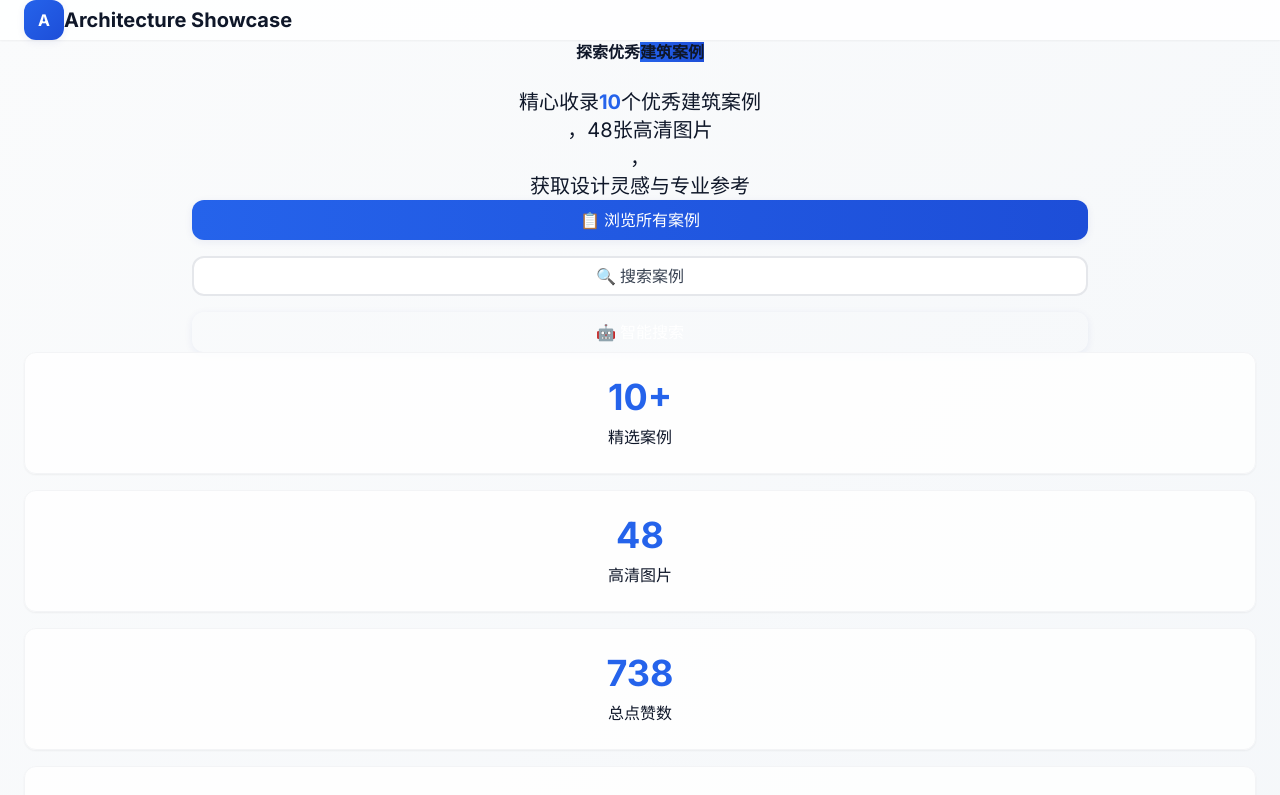
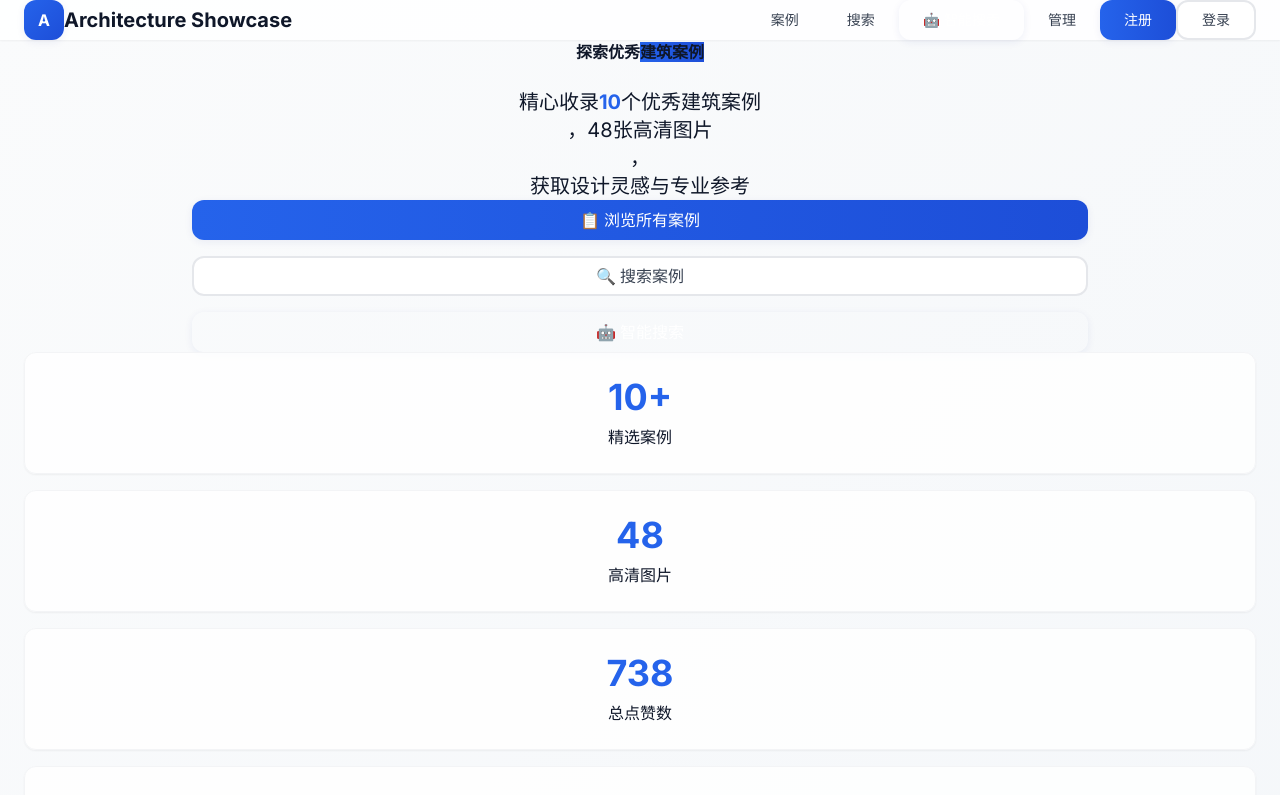
Before and after one commit to zyq84195-source/architecture-showcase, a Next.js app: page / in a window 1280 px wide. Shown: the top 795 px of the page. Built offline with nearby package versions, Linux system fonts and the light colour scheme.

Commit message:
fix: 导航栏所有屏幕可见，去掉hidden md:flex限制

```diff
--- a/app/page.tsx
+++ b/app/page.tsx
@@ -13,42 +13,42 @@ export default function HomePage() {
       {/* 优雅导航栏 */}
       <nav className="sticky top-0 z-50 bg-white/90 backdrop-blur-md border-b border-gray-100 shadow-sm">
         <div className="container mx-auto px-6">
-          <div className="flex items-center justify-between h-16">
+          <div className="flex items-center justify-between h-auto py-3 gap-4 flex-wrap">
             <Link href="/" className="flex items-center space-x-2 hover:opacity-80 transition-opacity">
               <div className="w-10 h-10 bg-gradient-to-br from-blue-600 to-blue-700 rounded-lg flex items-center justify-center shadow-elegant">
                 <span className="text-white font-bold text-lg">A</span>
               </div>
               <h1 className="text-xl font-bold text-gray-900">Architecture Showcase</h1>
             </Link>
-            <div className="hidden md:flex items-center space-x-1">
+            <div className="flex items-center space-x-1 flex-wrap gap-y-2">
               <Link href="/cases">
-                <Button variant="ghost" className="text-gray-700 hover:text-blue-600 hover:bg-blue-50">
+                <Button variant="ghost" className="text-gray-700 hover:text-blue-600 hover:bg-blue-50 text-sm">
                   案例
                 </Button>
               </Link>
               <Link href="/search">
-                <Button variant="ghost" className="text-gray-700 hover:text-blue-600 hover:bg-blue-50">
+                <Button variant="ghost" className="text-gray-700 hover:text-blue-600 hover:bg-blue-50 text-sm">
                   搜索
                 </Button>
               </Link>
               <Link href="/smart-search">
-                <Button className="bg-gradient-to-r from-purple-600 to-purple-700 text-white hover:from-purple-700 hover:to-purple-800 shadow-elegant">
+                <Button className="bg-gradient-to-r from-purple-600 to-purple-700 text-white hover:from-purple-700 hover:to-purple-800 shadow-elegant text-sm">
                   🤖 智能搜索
                 </Button>
               </Link>
               <Link href="/admin/cases">
-                <Button variant="ghost" className="text-gray-700 hover:text-blue-600 hover:bg-blue-50">
+                <Button variant="ghost" className="text-gray-700 hover:text-blue-600 hover:bg-blue-50 text-sm">
                   管理
                 </Button>
               </Link>
-              <div className="w-px h-6 bg-gray-200 mx-2"></div>
+              <div className="w-px h-6 bg-gray-200 mx-1"></div>
               <Link href="/auth/register">
-                <Button className="btn-primary-elegant">
+                <Button className="btn-primary-elegant text-sm">
                   注册
                 </Button>
               </Link>
               <Link href="/auth/login">
-                <Button variant="outline" className="btn-secondary-elegant">
+                <Button variant="outline" className="btn-secondary-elegant text-sm">
                   登录
                 </Button>
               </Link>
```
